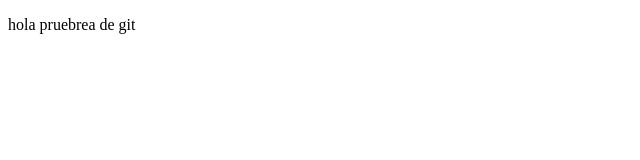
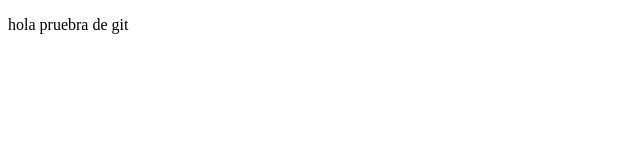
Before and after one commit to jeffbaut13/proyectoDemoCursoPrework, a plain HTML site: page index.html in a window 1280 px wide. Shown: the full height of the page, 0-640 px from the left. Drawn offline with Linux system fonts and the light colour scheme.

Commit message:
cambios v0.1

```diff
--- a/index.html
+++ b/index.html
@@ -7,6 +7,6 @@
     <title>hello</title>
 </head>
 <body>
-    <p>hola pruebrea de git</p>
+    <p>hola pruebra de git</p>
 </body>
 </html>
```
